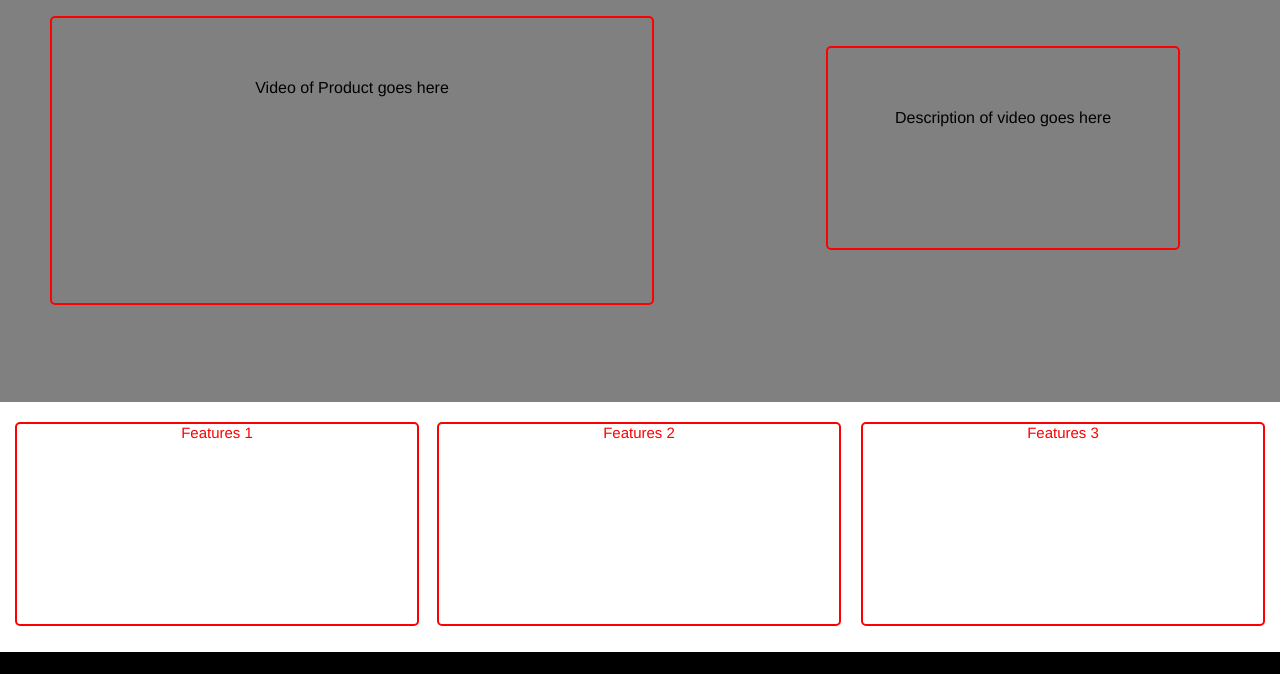
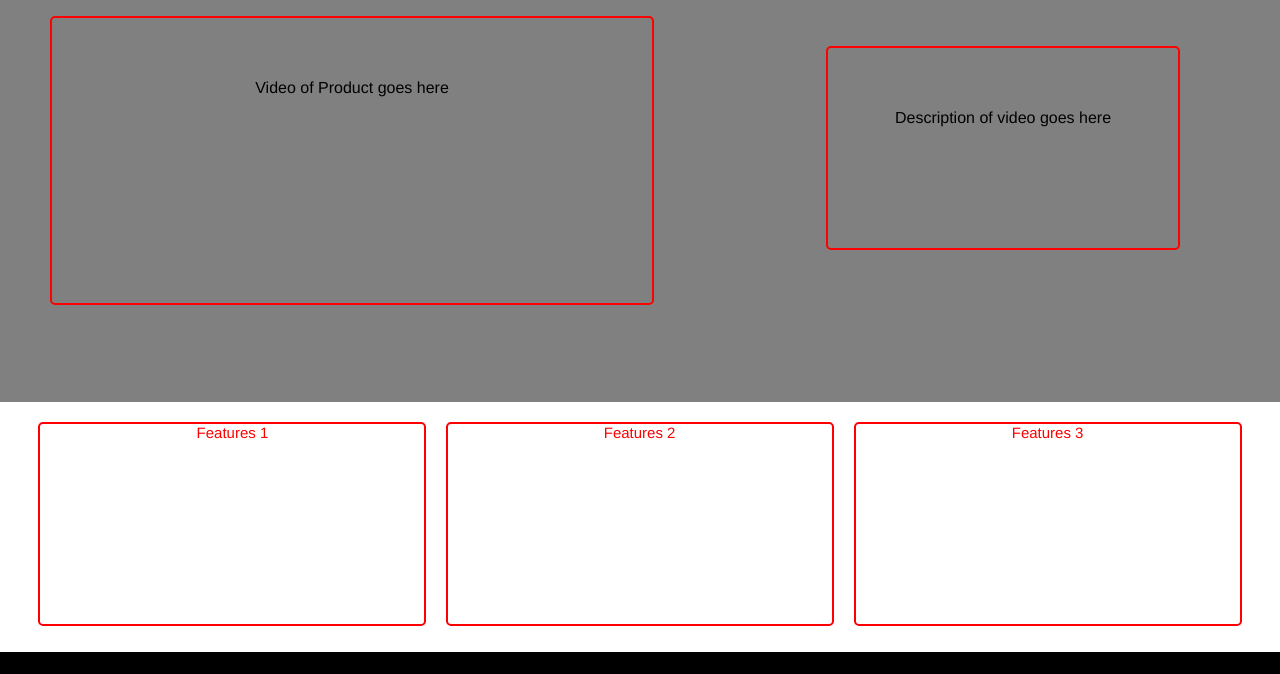
Before and after one commit to caoimhemalone/MultimediaCA, a plain HTML site: page index.html in a window 1280 px wide. Shown: the part 205-879 px from the top of the page. Drawn offline with Linux system fonts and the light colour scheme.

Commit message:
Put features in a class to test for Responsive web design

```diff
--- a/css/1140.css
+++ b/css/1140.css
@@ -169,12 +169,12 @@ position: relative;
 }
 
 #features1
-{height: 200px;
-width: 400px;
+{height: 80%;
+width: 30%;
 background-color: white;
 position: relative;
 float: left;
-left: 15px;
+left: 3%;
 border: 2px solid #ff0000;
 border-radius: 5px;
 font-size: 15px;
@@ -182,12 +182,12 @@ top: 20px;
 }
 
 #features2
-{height: 200px;
-width: 400px;
+{height: 80%;
+width: 30%;
 background-color: white;
 position: relative;
 float: left;
-left: 33px;
+left:.7%;
 border: 2px solid #ff0000;
 border-radius: 5px;
 font-size: 15px;
@@ -195,12 +195,12 @@ top: 20px;
 }
 
 #features3
-{height: 200px;
-width: 400px;
+{height: 80%;
+width: 30%;
 background-color: white;
 position: relative;
 float: right;
-right: 15px;
+right: 3%;
 border: 2px solid #ff0000;
 border-radius: 5px;
 font-size: 15px;
--- a/index.html
+++ b/index.html
@@ -68,9 +68,9 @@
 <div class="container">
 	<div class="row">
 		<div class="twelvecol last" id="middleTwo">
-			<div id="features1" > <center> Features 1 </center> </div>
-			<div id="features2" > <center> Features 2 </center> </div>
-			<div id="features3" > <center> Features 3 </center> </div>
+			<div class="fourcol" id="features1" > <center> Features 1 </center> </div>
+			<div class="fourcol"id="features2" > <center> Features 2 </center> </div>
+			<div class="fourcol last" id="features3" > <center> Features 3 </center> </div>
 		</div>
 	</div>
 </div>
```
